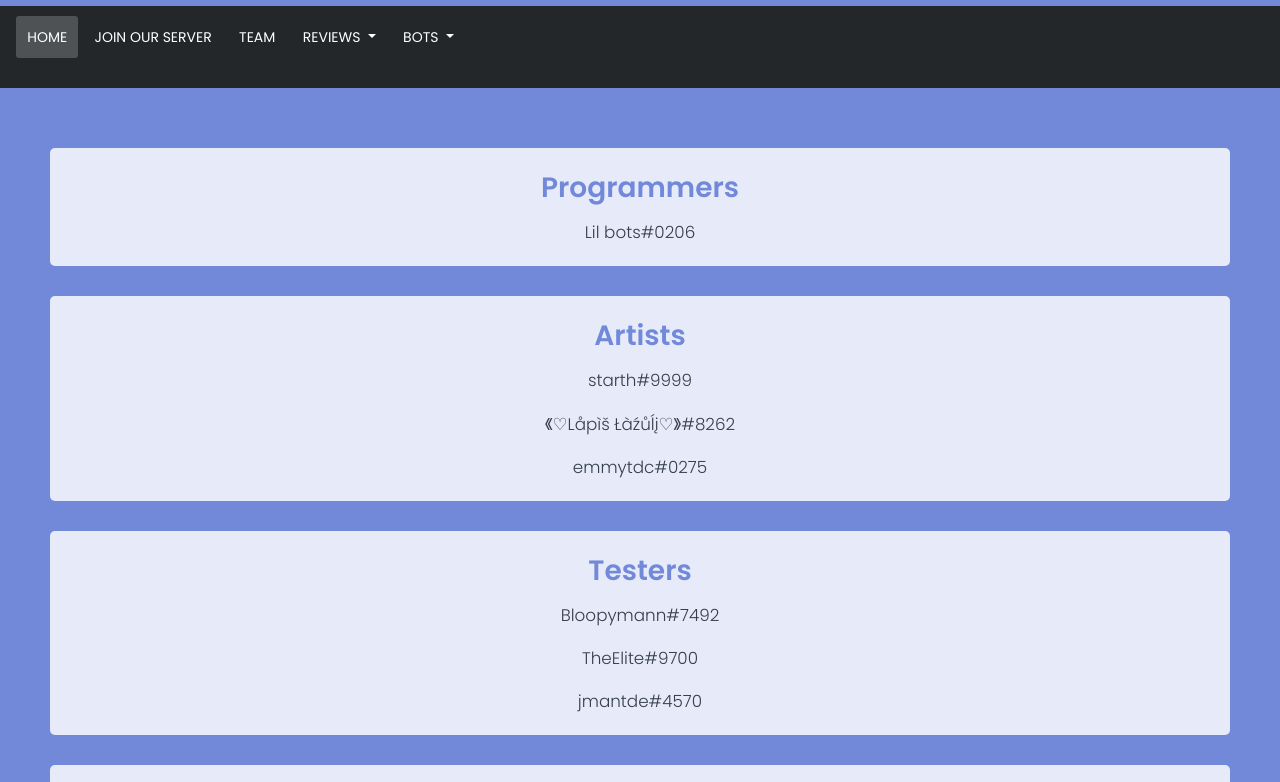
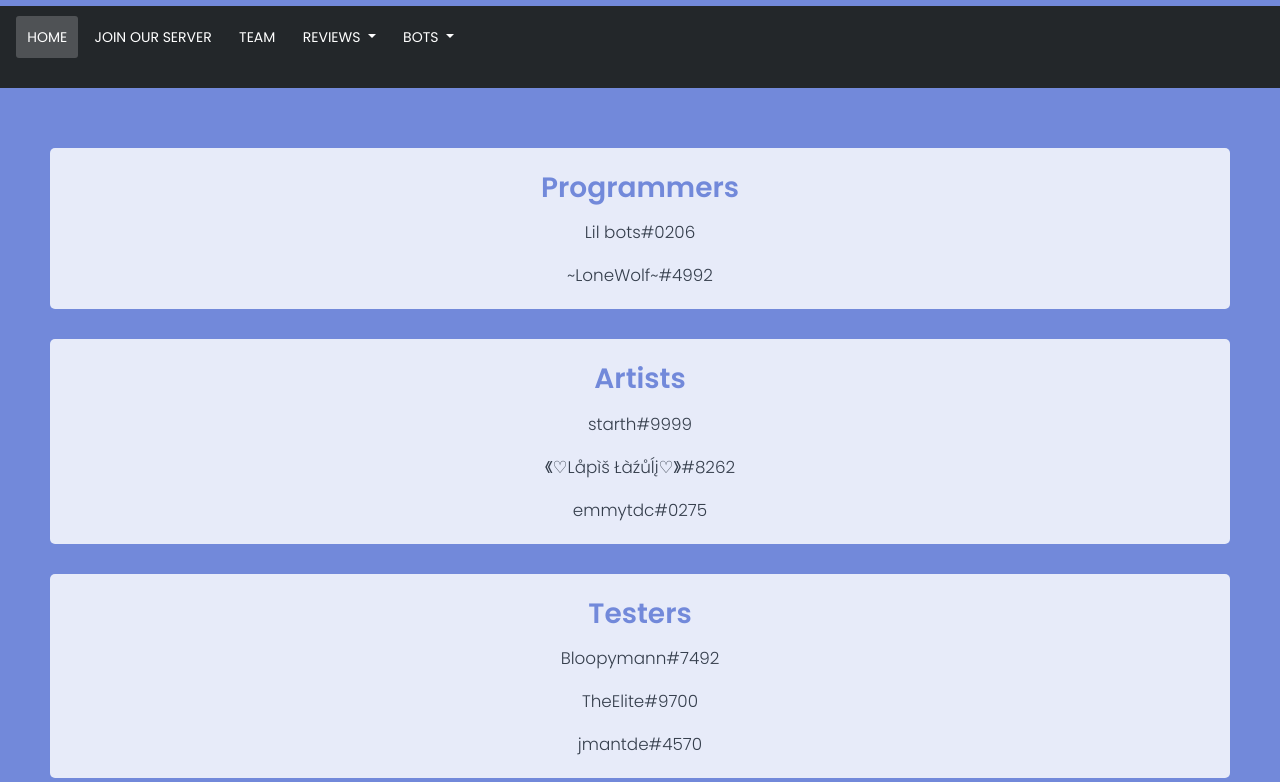
Before and after one commit to Lilbots/Lil-Bots-Officials, a website: page team.htm in a window 1280 px wide. Shown: the top 782 px of the page. Drawn offline with nearby package versions, Linux system fonts and the light colour scheme.

Commit message:
Update team.htm

```diff
--- a/team.htm
+++ b/team.htm
@@ -55,6 +55,7 @@
             <div class="card-body">
                 <h5 class="card-title">Programmers</h5>
                 <p class="card-text">Lil bots#0206</p>
+                <p class="card-text">~LoneWolf~#4992</p>
             </div>
         </div>
         <div class="card">
```
